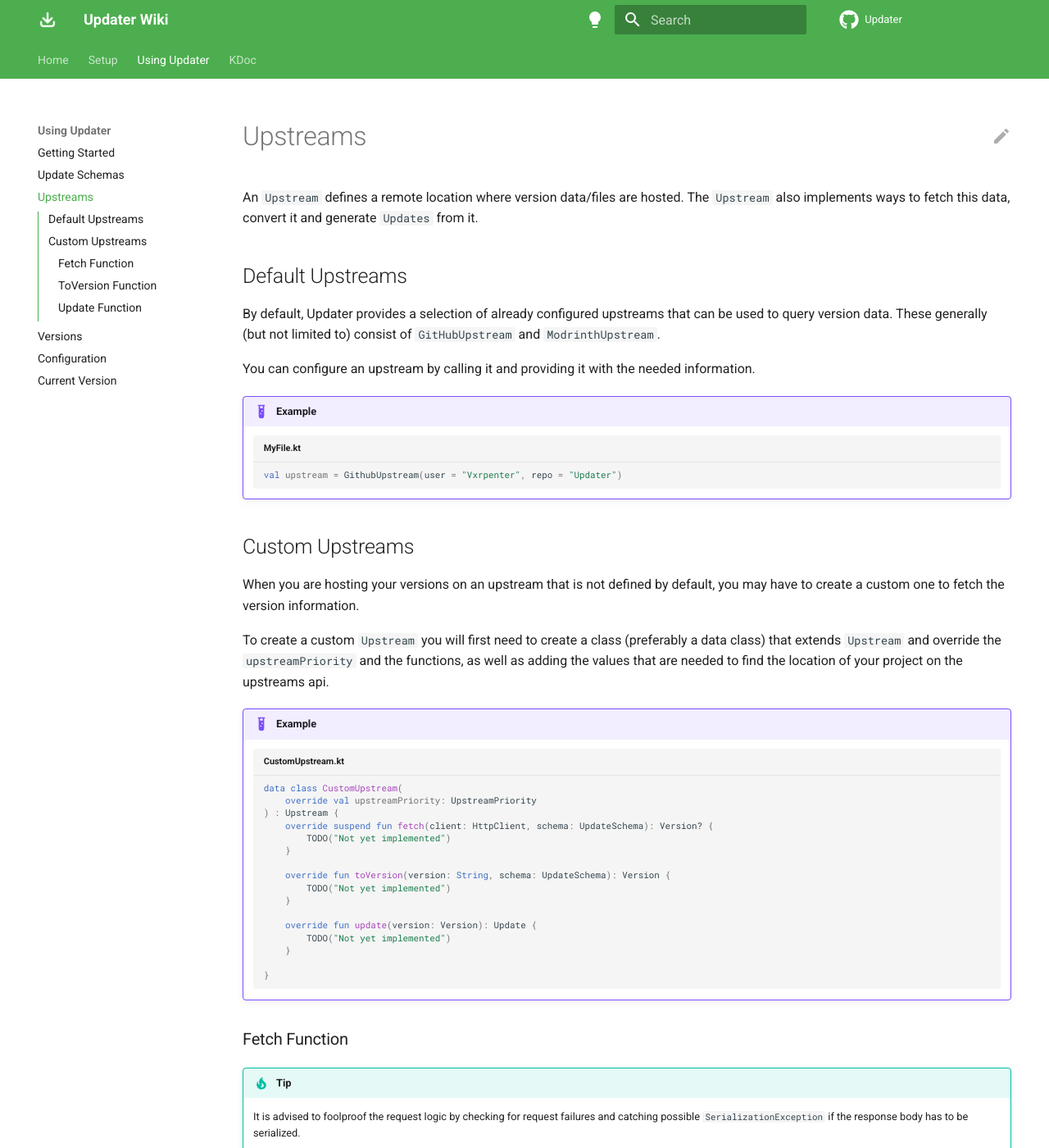
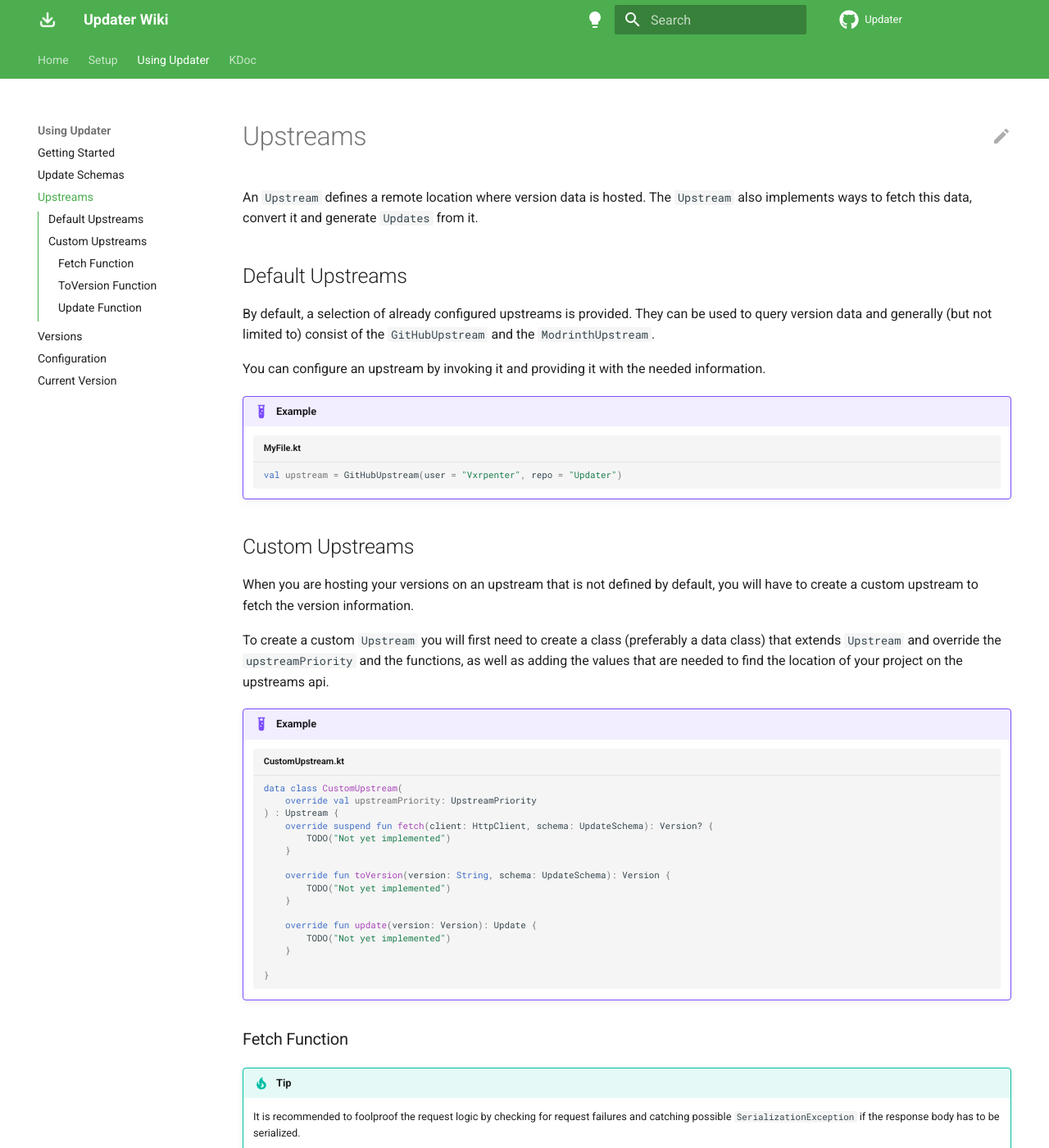
Before and after one commit to Vxrpenter/Updater-Wiki, an MkDocs documentation site: the page built from docs/using-updater/upstreams.md, in a window 1280 px wide and 1400 px high. Shown: the whole window at 82% size. Built offline with MkDocs 1.6.1 and Material for MkDocs 9.7.7, drawn with Linux system fonts in a browser that asks for light colours; comment, search, counter and statistics services are not loaded; the version menu is left out; some of the changed text lies outside the part shown.

Commit message:
Cleanup upstreams.md

````diff
--- a/docs/using-updater/upstreams.md
+++ b/docs/using-updater/upstreams.md
@@ -5,26 +5,27 @@ authors:
 date: 2025-08-02
 ---
 
-An `Upstream` defines a remote location where version data/files are hosted.
+An `Upstream` defines a remote location where version data is hosted.
 The `Upstream` also implements ways to fetch this data, convert it and generate `Updates` from it.
 
 ## Default Upstreams
 
-By default, Updater provides a selection of already configured upstreams that can be used to query version data.
-These generally (but not limited to) consist of `GitHubUpstream` and `ModrinthUpstream`.
+By default, a selection of  already configured upstreams is provided.
+They can be used to query version data and generally (but not limited to)
+consist of the `GitHubUpstream` and the `ModrinthUpstream`.
 
-You can configure an upstream by calling it and providing it with the needed information.
+You can configure an upstream by invoking it and providing it with the needed information.
 
 !!! example
 
     ```kotlin title="MyFile.kt"
-    val upstream = GithubUpstream(user = "Vxrpenter", repo = "Updater")
+    val upstream = GitHubUpstream(user = "Vxrpenter", repo = "Updater")
     ```
 
 ## Custom Upstreams
 
 When you are hosting your versions on an upstream that is not defined by default,
-you may have to create a custom one to fetch the version information.
+you will have to create a custom upstream to fetch the version information.
 
 To create a custom `Upstream` you will first need to create a class
 (preferably a data class) that extends `Upstream` and override the `upstreamPriority` and the functions,
@@ -55,10 +56,10 @@ as well as adding the values that are needed to find the location of your projec
 
 !!! tip "Tip"
 
-    It is advised to foolproof the request logic by checking for request failures
+    It is recommended to foolproof the request logic by checking for request failures
     and catching possible `SerializationException` if the response body has to be serialized.
 
-The fetch function generally consists of two parts, the actual requesting and the returning of the version.
+The fetch function generally consists of two parts, the requesting and the returning of the version.
 
 !!! example
 
````
